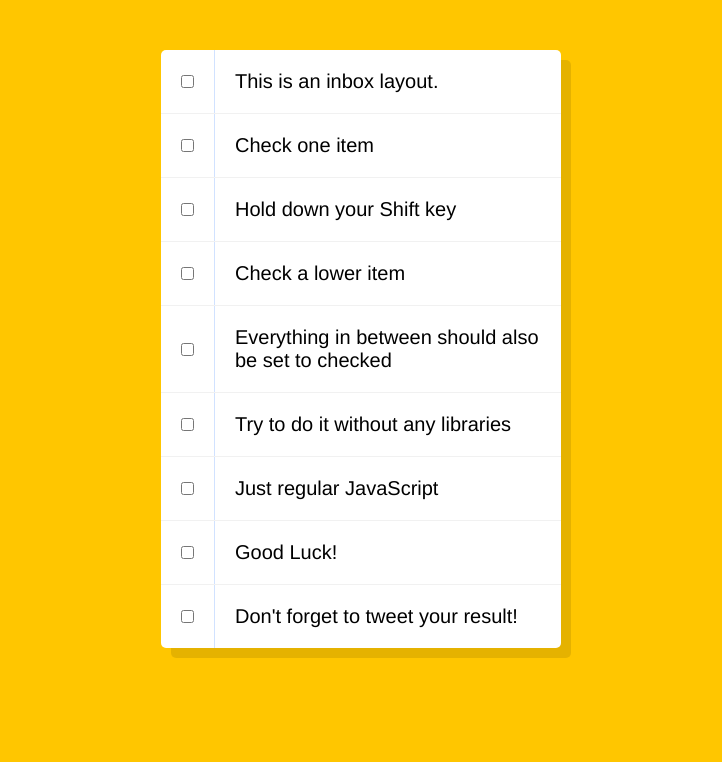
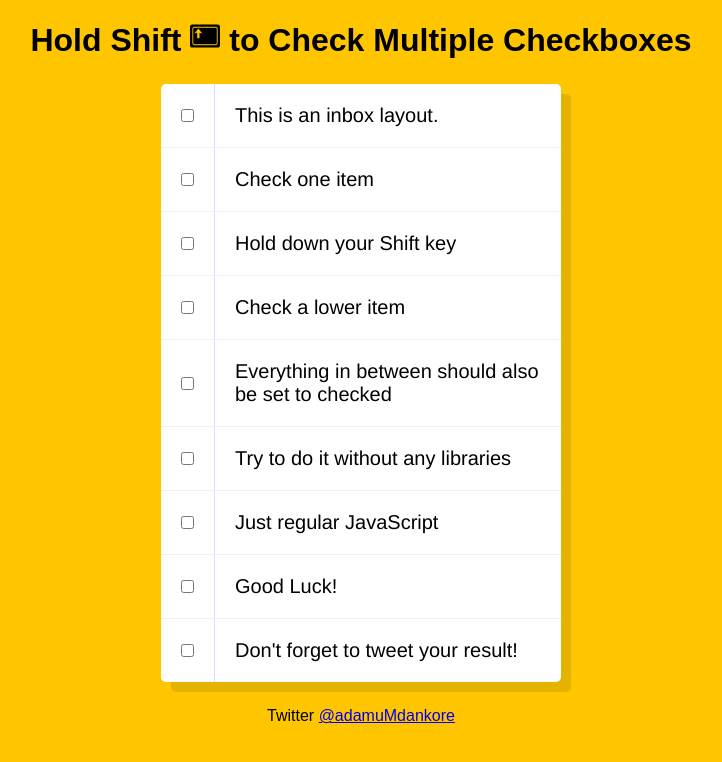
Before and after one commit to dankore/checkboxes, a plain HTML site: page index.html in a window 1280 px wide. Shown: the whole page, without its empty margins (279-1001 px from the left). Drawn offline with Linux system fonts and the light colour scheme.

Commit message:
add shift key

```diff
--- a/index.html
+++ b/index.html
@@ -11,6 +11,8 @@
    The following is a common layout you would see in an email client.
    When a user clicks a checkbox, holds Shift, and then clicks another checkbox a few rows down, all the checkboxes inbetween those two checkboxes should be checked.
   -->
+  <!-- Shift key credit: <div>Icons made by <a href="https://www.freepik.com/?__hstc=57440181.35f689998277f335d1ef5047d41208c0.1558860471030.1558860471030.1558860471030.1&__hssc=57440181.1.1558860471030&__hsfp=3718556565" title="Freepik">Freepik</a> from <a href="https://www.flaticon.com/" 			    title="Flaticon">www.flaticon.com</a> is licensed by <a href="http://creativecommons.org/licenses/by/3.0/" 			    title="Creative Commons BY 3.0" target="_blank">CC 3.0 BY</a></div>-->
+  <h1>Hold Shift <img style="height: 30px; width: 30px" src="shift.svg"></img> to Check Multiple Checkboxes</h1>
   <div class="inbox">
     <div class="item">
       <input type="checkbox">
@@ -49,6 +51,7 @@
       <p>Don't forget to tweet your result!</p>
     </div>
   </div>
+  <div class="twitter">Twitter <a href="http://twitter.com/adamumdankore">@adamuMdankore</a></div>
 
 <script type="text/javascript" src="main.js"></script>
 </body>
--- a/styles.css
+++ b/styles.css
@@ -4,7 +4,7 @@
     }
     .inbox {
       max-width: 400px;
-      margin: 50px auto;
+      margin: 25px auto;
       background: white;
       border-radius: 5px;
       box-shadow: 10px 10px 0 rgba(0,0,0,0.1);
@@ -34,3 +34,6 @@
       font-weight: 200;
       border-left: 1px solid #D1E2FF;
     }
+   .twitter, h1 {
+     text-align: center;
+   }
```
Also changed, not shown: shift.svg (added).
